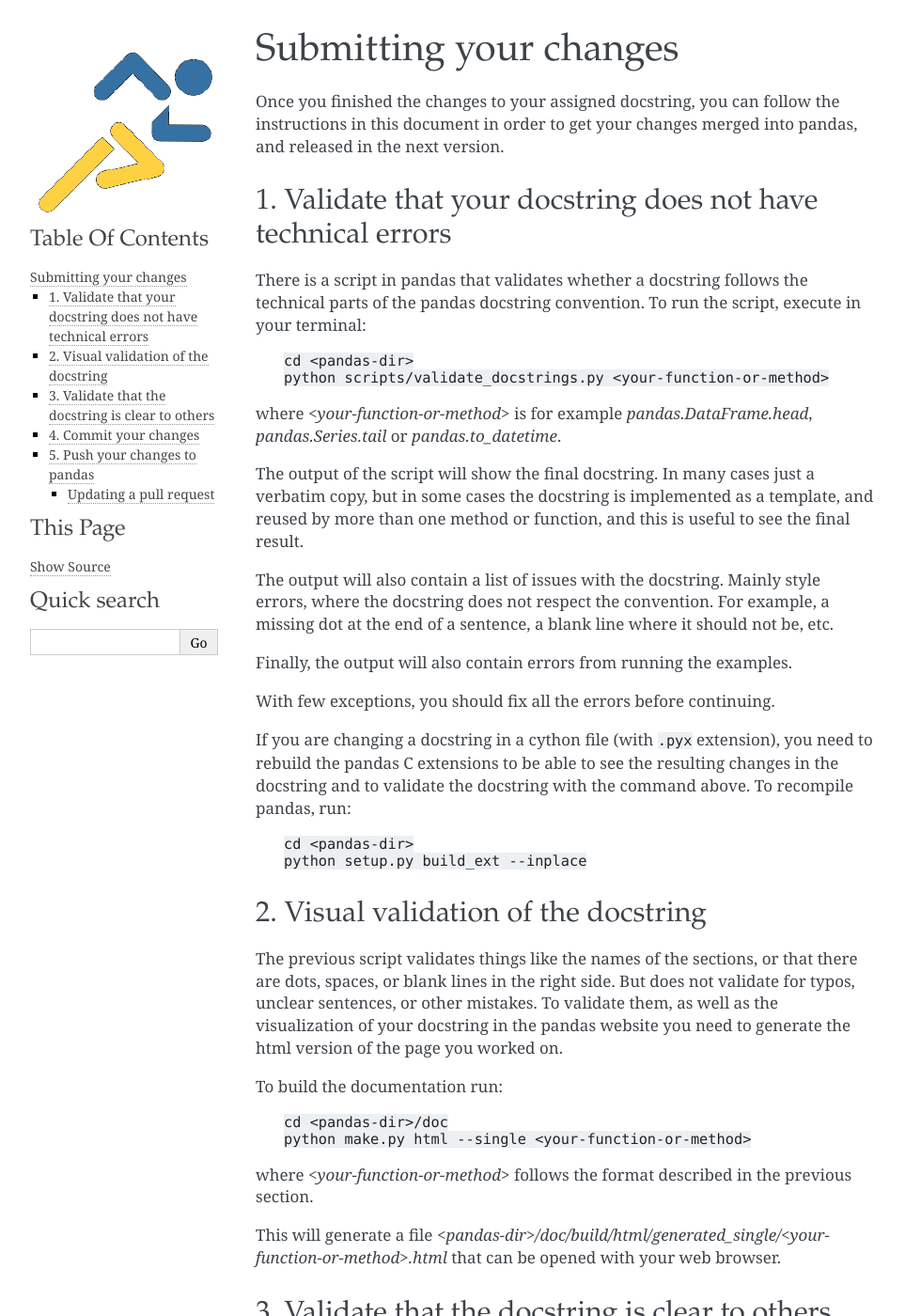
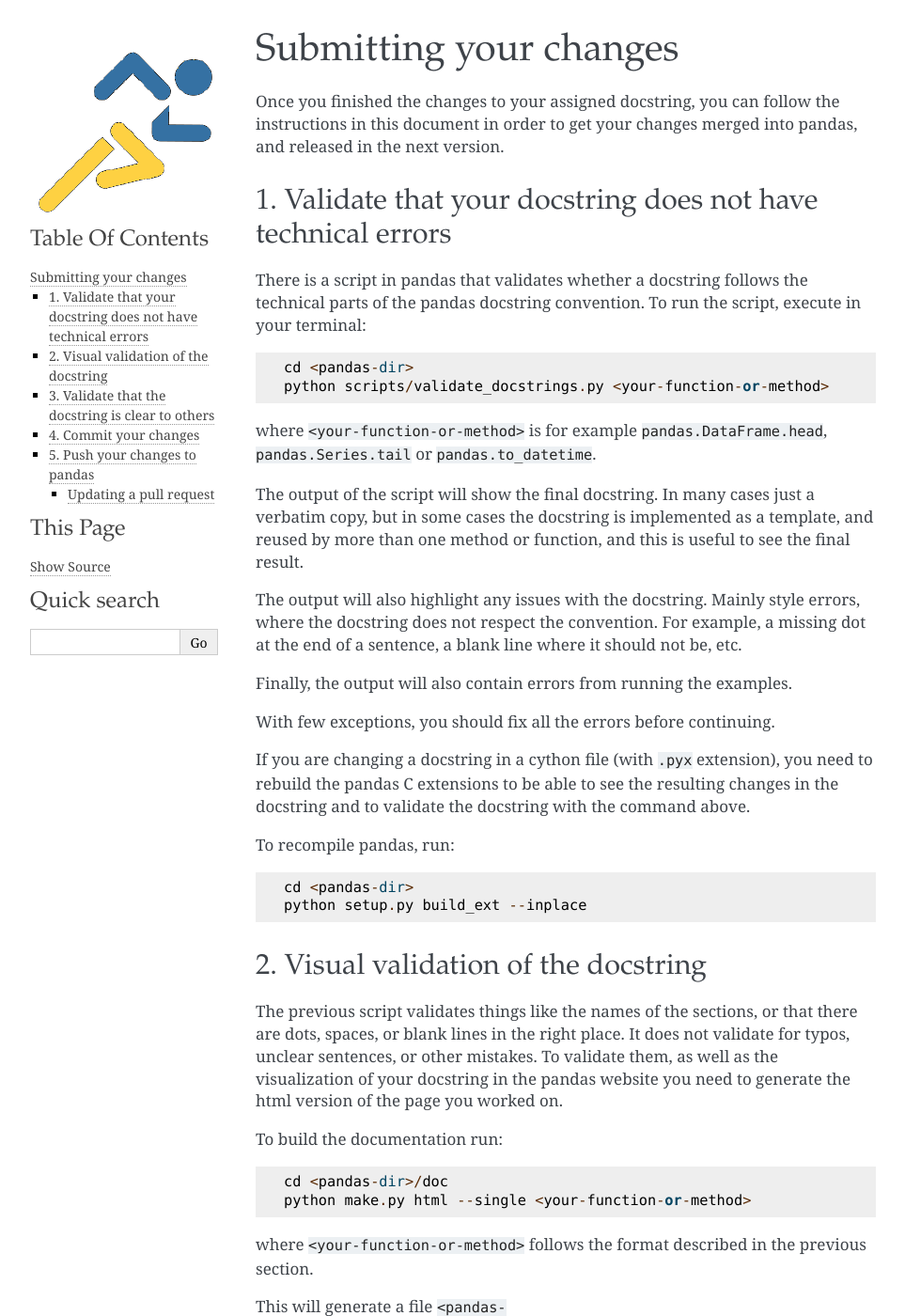
Before and after one commit to python-sprints/python-sprints.github.io, a Jekyll site: the page pandas/guide/pandas_pr.html, which Jekyll copies as it is, in a window 1280 px wide and 1400 px high. Shown: the whole window at 94% size, without its empty margins (148-1111 px from the left). Built offline with Jekyll 4.4.1, drawn with Linux system fonts in a browser that asks for light colours; some of the changed text lies outside the part shown.

Commit message:
Regenerate html

```diff
--- a/pandas/guide/_sources/pandas_docstring.rst.txt
+++ b/pandas/guide/_sources/pandas_docstring.rst.txt
@@ -353,7 +353,7 @@
 
 In case where there are just a set of values allowed, list them in curly
 brackets and separated by commas (followed by a space). If the values are
-ordinal and they have an order, list them in this order. Otherwuse, list
+ordinal and they have an order, list them in this order. Otherwise, list
 the default value first, if there is one:
 
 - {0, 10, 25}
--- a/pandas/guide/pandas_docstring.html
+++ b/pandas/guide/pandas_docstring.html
@@ -334,7 +334,7 @@
 </ul>
 <p>In case where there are just a set of values allowed, list them in curly
 brackets and separated by commas (followed by a space). If the values are
-ordinal and they have an order, list them in this order. Otherwuse, list
+ordinal and they have an order, list them in this order. Otherwise, list
 the default value first, if there is one:</p>
 <ul class="simple">
 <li>{0, 10, 25}</li>
--- a/pandas/guide/pandas_pr.html
+++ b/pandas/guide/pandas_pr.html
@@ -40,19 +40,17 @@
 <p>There is a script in pandas that validates whether a docstring follows the
 technical parts of the pandas docstring convention. To run the script,
 execute in your terminal:</p>
-<blockquote>
-<div><div class="line-block">
-<div class="line"><code class="docutils literal notranslate"><span class="pre">cd</span> <span class="pre">&lt;pandas-dir&gt;</span></code></div>
-<div class="line"><code class="docutils literal notranslate"><span class="pre">python</span> <span class="pre">scripts/validate_docstrings.py</span> <span class="pre">&lt;your-function-or-method&gt;</span></code></div>
+<div class="highlight-default notranslate"><div class="highlight"><pre><span></span><span class="n">cd</span> <span class="o">&lt;</span><span class="n">pandas</span><span class="o">-</span><span class="nb">dir</span><span class="o">&gt;</span>
+<span class="n">python</span> <span class="n">scripts</span><span class="o">/</span><span class="n">validate_docstrings</span><span class="o">.</span><span class="n">py</span> <span class="o">&lt;</span><span class="n">your</span><span class="o">-</span><span class="n">function</span><span class="o">-</span><span class="ow">or</span><span class="o">-</span><span class="n">method</span><span class="o">&gt;</span>
+</pre></div>
 </div>
-</div></blockquote>
-<p>where <cite>&lt;your-function-or-method&gt;</cite> is for example <cite>pandas.DataFrame.head</cite>,
-<cite>pandas.Series.tail</cite> or <cite>pandas.to_datetime</cite>.</p>
+<p>where <code class="docutils literal notranslate"><span class="pre">&lt;your-function-or-method&gt;</span></code> is for example <code class="docutils literal notranslate"><span class="pre">pandas.DataFrame.head</span></code>,
+<code class="docutils literal notranslate"><span class="pre">pandas.Series.tail</span></code> or <code class="docutils literal notranslate"><span class="pre">pandas.to_datetime</span></code>.</p>
 <p>The output of the script will show the final docstring. In many cases just a
 verbatim copy, but in some cases the docstring is implemented as a template,
 and reused by more than one method or function, and this is useful to see
 the final result.</p>
-<p>The output will also contain a list of issues with the docstring. Mainly style
+<p>The output will also highlight any issues with the docstring. Mainly style
 errors, where the docstring does not respect the convention. For example, a
 missing dot at the end of a sentence, a blank line where it should not be, etc.</p>
 <p>Finally, the output will also contain errors from running the examples.</p>
@@ -60,32 +58,29 @@
 <p>If you are changing a docstring in a cython file (with <code class="docutils literal notranslate"><span class="pre">.pyx</span></code> extension),
 you need to rebuild the pandas C extensions to be able to see the resulting
 changes in the docstring and to validate the docstring with the command
-above.
-To recompile pandas, run:</p>
-<blockquote>
-<div><div class="line-block">
-<div class="line"><code class="docutils literal notranslate"><span class="pre">cd</span> <span class="pre">&lt;pandas-dir&gt;</span></code></div>
-<div class="line"><code class="docutils literal notranslate"><span class="pre">python</span> <span class="pre">setup.py</span> <span class="pre">build_ext</span> <span class="pre">--inplace</span></code></div>
+above.</p>
+<p>To recompile pandas, run:</p>
+<div class="highlight-default notranslate"><div class="highlight"><pre><span></span><span class="n">cd</span> <span class="o">&lt;</span><span class="n">pandas</span><span class="o">-</span><span class="nb">dir</span><span class="o">&gt;</span>
+<span class="n">python</span> <span class="n">setup</span><span class="o">.</span><span class="n">py</span> <span class="n">build_ext</span> <span class="o">--</span><span class="n">inplace</span>
+</pre></div>
 </div>
-</div></blockquote>
 </div>
 <div class="section" id="visual-validation-of-the-docstring">
 <h2>2. Visual validation of the docstring<a class="headerlink" href="#visual-validation-of-the-docstring" title="Permalink to this headline">¶</a></h2>
 <p>The previous script validates things like the names of the sections, or
-that there are dots, spaces, or blank lines in the right side. But does
+that there are dots, spaces, or blank lines in the right place. It does
 not validate for typos, unclear sentences, or other mistakes. To validate
 them, as well as the visualization of your docstring in the pandas website
 you need to generate the html version of the page you worked on.</p>
 <p>To build the documentation run:</p>
-<blockquote>
-<div><div class="line-block">
-<div class="line"><code class="docutils literal notranslate"><span class="pre">cd</span> <span class="pre">&lt;pandas-dir&gt;/doc</span></code></div>
-<div class="line"><code class="docutils literal notranslate"><span class="pre">python</span> <span class="pre">make.py</span> <span class="pre">html</span> <span class="pre">--single</span> <span class="pre">&lt;your-function-or-method&gt;</span></code></div>
+<div class="highlight-default notranslate"><div class="highlight"><pre><span></span><span class="n">cd</span> <span class="o">&lt;</span><span class="n">pandas</span><span class="o">-</span><span class="nb">dir</span><span class="o">&gt;/</span><span class="n">doc</span>
+<span class="n">python</span> <span class="n">make</span><span class="o">.</span><span class="n">py</span> <span class="n">html</span> <span class="o">--</span><span class="n">single</span> <span class="o">&lt;</span><span class="n">your</span><span class="o">-</span><span class="n">function</span><span class="o">-</span><span class="ow">or</span><span class="o">-</span><span class="n">method</span><span class="o">&gt;</span>
+</pre></div>
 </div>
-</div></blockquote>
-<p>where <cite>&lt;your-function-or-method&gt;</cite> follows the format described in the previous
+<p>where <code class="docutils literal notranslate"><span class="pre">&lt;your-function-or-method&gt;</span></code> follows the format described in the previous
 section.</p>
-<p>This will generate a file <cite>&lt;pandas-dir&gt;/doc/build/html/generated_single/&lt;your-function-or-method&gt;.html</cite>
+<p>This will generate a file
+<code class="docutils literal notranslate"><span class="pre">&lt;pandas-dir&gt;/doc/build/html/generated_single/&lt;your-function-or-method&gt;.html</span></code>
 that can be opened with your web browser.</p>
 </div>
 <div class="section" id="validate-that-the-docstring-is-clear-to-others">
@@ -100,26 +95,22 @@
 into git.</p>
 <p>Before committing your changes, make sure you are in the branch of the feature
 you are going to commit with:</p>
-<blockquote>
-<div><div class="line-block">
-<div class="line"><code class="docutils literal notranslate"><span class="pre">git</span> <span class="pre">branch</span></code></div>
+<div class="highlight-default notranslate"><div class="highlight"><pre><span></span><span class="n">git</span> <span class="n">branch</span>
+</pre></div>
 </div>
-</div></blockquote>
-<p>If the current branch is <cite>master</cite>, do not commit your changes, as you can get
+<p>If the current branch is <code class="docutils literal notranslate"><span class="pre">master</span></code>, do not commit your changes, as you can get
 into a situation where you need to undo your history in git, which is not
 straightforward.</p>
-<p>Then, follow the next steps:</p>
-<blockquote>
-<div><div class="line-block">
-<div class="line"><code class="docutils literal notranslate"><span class="pre">git</span> <span class="pre">fetch</span> <span class="pre">upstream</span></code></div>
-<div class="line"><code class="docutils literal notranslate"><span class="pre">git</span> <span class="pre">merge</span> <span class="pre">upstream/master</span></code></div>
-<div class="line"><code class="docutils literal notranslate"><span class="pre">git</span> <span class="pre">add</span> <span class="pre">&lt;modified-file(s)&gt;</span></code></div>
-<div class="line"><code class="docutils literal notranslate"><span class="pre">git</span> <span class="pre">commit</span> <span class="pre">-m</span> <span class="pre">&quot;&lt;commit-message&gt;&quot;</span></code></div>
+<p>Then, get the latest upstream changes and commit your changes on top:</p>
+<div class="highlight-default notranslate"><div class="highlight"><pre><span></span><span class="n">git</span> <span class="n">fetch</span> <span class="n">upstream</span>
+<span class="n">git</span> <span class="n">merge</span> <span class="n">upstream</span><span class="o">/</span><span class="n">master</span>
+<span class="n">git</span> <span class="n">add</span> <span class="o">&lt;</span><span class="n">modified</span><span class="o">-</span><span class="n">file</span><span class="p">(</span><span class="n">s</span><span class="p">)</span><span class="o">&gt;</span>
+<span class="n">git</span> <span class="n">commit</span> <span class="o">-</span><span class="n">m</span> <span class="s2">&quot;&lt;commit-message&gt;&quot;</span>
+</pre></div>
 </div>
-</div></blockquote>
-<p>where <cite>&lt;modified-file(s)&gt;</cite> is the file where you made your changes (in rare
-cases it could be more than one file). And <cite>&lt;commit-message&gt;</cite> is a short
-description of your changes, starting by “DOC:” (e.g. “DOC: Improved the
+<p>where <code class="docutils literal notranslate"><span class="pre">&lt;modified-file(s)&gt;</span></code> is the file where you made your changes (in rare
+cases it could be more than one file). And <code class="docutils literal notranslate"><span class="pre">&lt;commit-message&gt;</span></code> is a short
+description of your changes, starting by “DOC:” (e.g. “DOC: Improve the
 docstring of DataFrame.head()”).</p>
 </div>
 <div class="section" id="push-your-changes-to-pandas">
@@ -128,34 +119,28 @@
 pandas maintainers, so they can add them to the main pandas repository.</p>
 <p>The first step is to push your local changes to your own fork, so they are
 available online:</p>
-<blockquote>
-<div><div class="line-block">
-<div class="line"><code class="docutils literal notranslate"><span class="pre">git</span> <span class="pre">push</span> <span class="pre">-u</span> <span class="pre">origin</span> <span class="pre">&lt;your-branch-name&gt;</span></code></div>
+<div class="highlight-default notranslate"><div class="highlight"><pre><span></span><span class="n">git</span> <span class="n">push</span> <span class="o">-</span><span class="n">u</span> <span class="n">origin</span> <span class="o">&lt;</span><span class="n">your</span><span class="o">-</span><span class="n">branch</span><span class="o">-</span><span class="n">name</span><span class="o">&gt;</span>
+</pre></div>
 </div>
-</div></blockquote>
 <p>Then, visit <a class="reference external" href="https://github.com/pandas-dev/pandas">https://github.com/pandas-dev/pandas</a> in your browser, and click
 on the “Compare &amp; pull request” button in the yellow box above the repository
 files.</p>
-<p>If you have only one commit, the pull request will automatically use its
-comment as title. Otherwise, please name it following the same standard as
-described before (e.g. “DOC: Improved the docstring of DataFrame.head()”).
-In the body of the description, there are some checkboxes. For the sprint,
-we do not have an issue for each docstring change, and as we are not changing
-code, we do not need to add/run tests or add a <cite>whatsnew</cite> entry. So you can
-ignore these check boxes. Just verify that your changes respect the PEP-8
-style by running the command:</p>
-<blockquote>
-<div><div class="line-block">
-<div class="line"><code class="docutils literal notranslate"><span class="pre">git</span> <span class="pre">diff</span> <span class="pre">upstream/master</span> <span class="pre">-u</span> <span class="pre">--</span> <span class="pre">&quot;*.py&quot;</span> <span class="pre">|</span> <span class="pre">flake8</span> <span class="pre">--diff</span></code></div>
+<p>If you have only one commit, the pull request will automatically use its commit
+message as title. Otherwise, please name it following the same standard as
+described before (e.g. “DOC: Improve the docstring of DataFrame.head()”).  In
+the body of the description, there are some checkboxes. For the sprint, we do
+not have an issue for each docstring change, and as we are not changing code,
+we do not need to add/run tests or add a <cite>whatsnew</cite> entry. So you can ignore
+these check boxes. Just verify that your changes respect the PEP-8 style by
+running the command:</p>
+<div class="highlight-default notranslate"><div class="highlight"><pre><span></span><span class="n">git</span> <span class="n">diff</span> <span class="n">upstream</span><span class="o">/</span><span class="n">master</span> <span class="o">-</span><span class="n">u</span> <span class="o">--</span> <span class="s2">&quot;*.py&quot;</span> <span class="o">|</span> <span class="n">flake8</span> <span class="o">--</span><span class="n">diff</span>
+</pre></div>
 </div>
-</div></blockquote>
-<dl class="docutils">
-<dt>If you don’t already have flake8 installed, you can install it in the Anaconda Prompt it via</dt>
-<dd><div class="first last line-block">
-<div class="line"><code class="docutils literal notranslate"><span class="pre">conda</span> <span class="pre">install</span> <span class="pre">flake8</span></code></div>
+<p>If you don’t already have flake8 installed, you can install it in the Anaconda
+Prompt it via</p>
+<div class="highlight-default notranslate"><div class="highlight"><pre><span></span><span class="n">conda</span> <span class="n">install</span> <span class="n">flake8</span>
+</pre></div>
 </div>
-</dd>
-</dl>
 <p>If the command does not return any warning, mark that checkbox with an X (do
 not leave spaces inside the brackets, use <cite>[X]</cite>). If it returns a warning,
 fix it, commit your changes, and push to your remote branch before opening
@@ -171,13 +156,11 @@
 contributors.</p>
 <p>For comments in your review, you can make new changes in your local branch for
 that pull request. And once you addressed all the comments, you can commit them
-and push again to your local branch. As you used the parameter <cite>-u</cite> in your
-first push, you can simply run:</p>
-<blockquote>
-<div><div class="line-block">
-<div class="line"><code class="docutils literal notranslate"><span class="pre">git</span> <span class="pre">push</span></code></div>
+and push again to your local branch. As you used the parameter <code class="docutils literal notranslate"><span class="pre">-u</span></code> to set
+the upstream branch in your first push, you can simply run:</p>
+<div class="highlight-default notranslate"><div class="highlight"><pre><span></span><span class="n">git</span> <span class="n">push</span>
+</pre></div>
 </div>
-</div></blockquote>
 <p>from your local branch, and the changes will be pushed to your remote branch.</p>
 <p>Updating your remote branch automatically updates the pull request, so you do
 not need to create a new pull request, or make any other changes in the one
```
Also changed, not shown: other parts of pandas/guide/pandas_pr.html (+1 -1 lines), pandas/guide/_sources/pandas_pr.rst.txt (+47 -43 lines), pandas/guide/searchindex.js.
